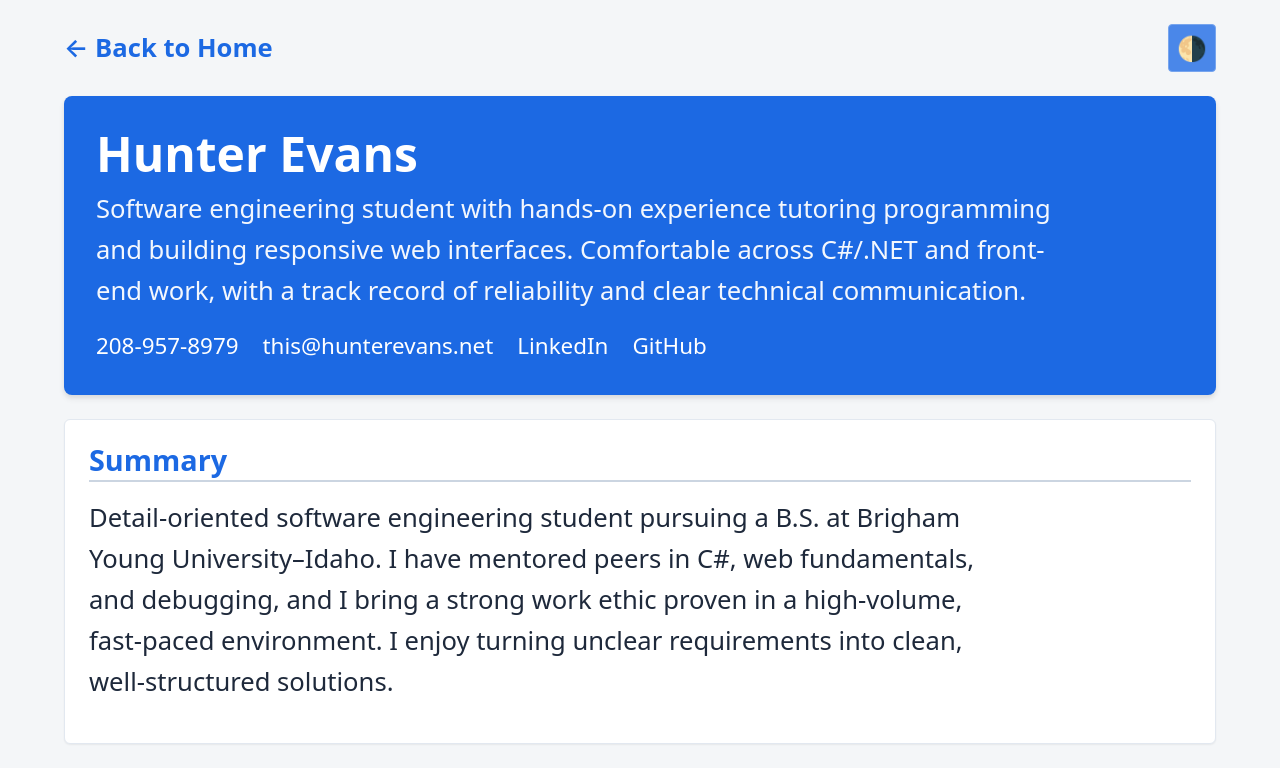
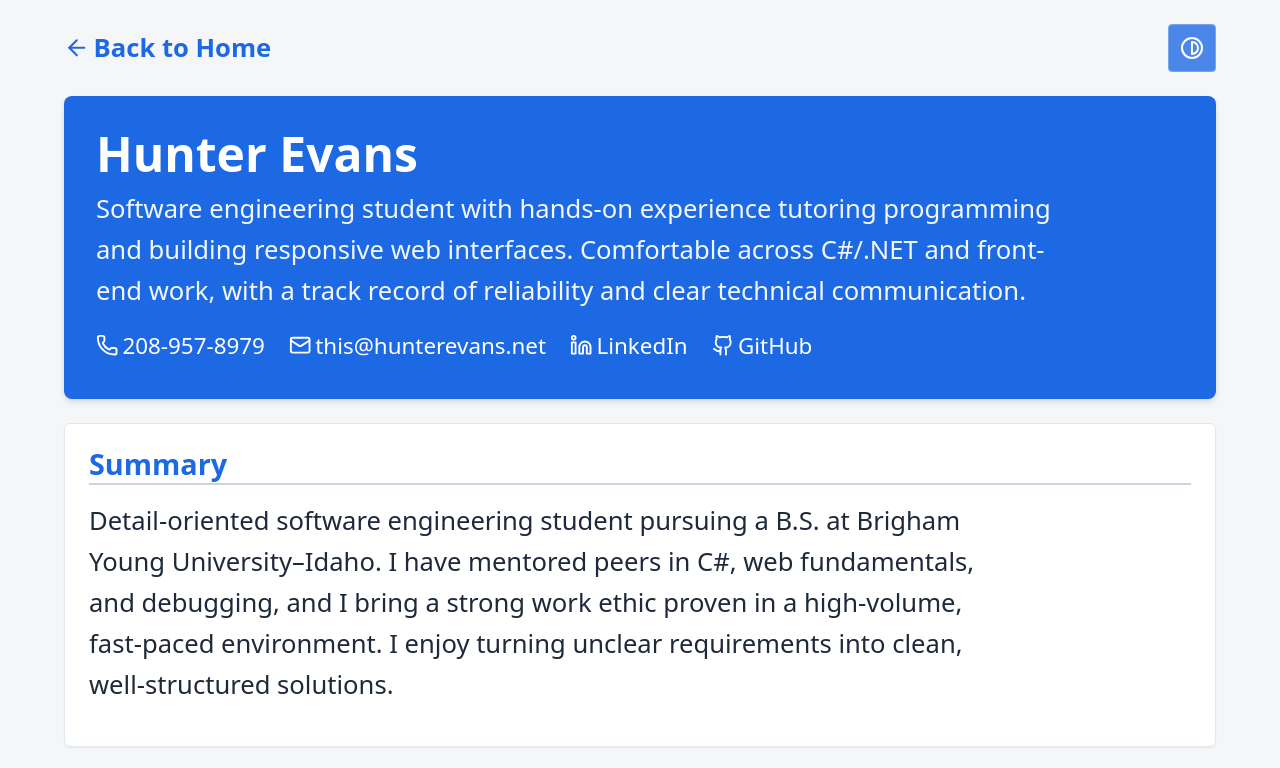
Before and after one commit to hunterevans0/wdd331-practice, a website: page resume.html in a window 1280 px wide. Shown: the top 768 px of the page. Drawn offline with Linux system fonts and the light colour scheme.

Commit message:
add SVGs

```diff
--- /dev/null
+++ b/css/components/icons.css
@@ -0,0 +1,26 @@
+/* ========================================
+   ICON SYSTEM
+   Inline SVG sprite icons from Lucide, referenced
+   with <use href="#icon-*">. This layer handles
+   sizing and layout only. Color is inherited from
+   the parent element's `color` via currentColor on
+   the wrapper <svg>, so icons follow the light/dark
+   color tokens automatically.
+   ======================================== */
+
+.icon {
+    display: inline-block;
+    width: 1em;
+    height: 1em;
+    vertical-align: -0.125em;
+    flex-shrink: 0;
+}
+
+/* Pair a glyph with adjacent label text: keeps the icon
+   optically centered on the text and adds a consistent gap.
+   Used on the contact links and the "Back to Home" link. */
+.icon-text {
+    display: inline-flex;
+    align-items: center;
+    gap: var(--spacing-xs);
+}
--- a/css/main.css
+++ b/css/main.css
@@ -26,6 +26,7 @@
 @import url('./components/effects.css');
 @import url('./components/resume.css');
 @import url('./components/forms.css');
+@import url('./components/icons.css');
 
 /* Utilities */
 @import url('./utilities/utilities.css');
--- a/css/print.css
+++ b/css/print.css
@@ -117,4 +117,15 @@
     .resume-contact span {
         color: inherit;
     }
+
+    /* Decorative icons add nothing on paper. Dropping them and
+       restoring normal inline flow keeps the ::after URL disclosure
+       (above) reading cleanly after each link's text. */
+    .icon {
+        display: none;
+    }
+
+    .icon-text {
+        display: inline;
+    }
 }
--- a/resume.html
+++ b/resume.html
@@ -8,11 +8,61 @@
     <link rel="stylesheet" href="dist/styles.css">
 </head>
 <body>
+    <!-- Hidden inline SVG sprite. Icons are Lucide (ISC), pasted as
+         <symbol> definitions and referenced below with <use>. This
+         container is display:none and aria-hidden so it never renders
+         or reaches the accessibility tree on its own. -->
+    <svg xmlns="http://www.w3.org/2000/svg" style="display: none;" aria-hidden="true">
+        <symbol id="icon-arrow-left" viewBox="0 0 24 24">
+            <path d="m12 19-7-7 7-7" />
+            <path d="M19 12H5" />
+        </symbol>
+        <symbol id="icon-phone" viewBox="0 0 24 24">
+            <path d="M13.832 16.568a1 1 0 0 0 1.213-.303l.355-.465A2 2 0 0 1 17 15h3a2 2 0 0 1 2 2v3a2 2 0 0 1-2 2A18 18 0 0 1 2 4a2 2 0 0 1 2-2h3a2 2 0 0 1 2 2v3a2 2 0 0 1-.8 1.6l-.468.351a1 1 0 0 0-.292 1.233 14 14 0 0 0 6.392 6.384" />
+        </symbol>
+        <symbol id="icon-mail" viewBox="0 0 24 24">
+            <path d="m22 7-8.991 5.727a2 2 0 0 1-2.009 0L2 7" />
+            <rect x="2" y="4" width="20" height="16" rx="2" />
+        </symbol>
+        <symbol id="icon-linkedin" viewBox="0 0 24 24">
+            <path d="M16 8a6 6 0 0 1 6 6v7h-4v-7a2 2 0 0 0-2-2 2 2 0 0 0-2 2v7h-4v-7a6 6 0 0 1 6-6z" />
+            <rect width="4" height="12" x="2" y="9" />
+            <circle cx="4" cy="4" r="2" />
+        </symbol>
+        <symbol id="icon-github" viewBox="0 0 24 24">
+            <path d="M15 22v-4a4.8 4.8 0 0 0-1-3.5c3 0 6-2 6-5.5.08-1.25-.27-2.48-1-3.5.28-1.15.28-2.35 0-3.5 0 0-1 0-3 1.5-2.64-.5-5.36-.5-8 0C6 2 5 2 5 2c-.3 1.15-.3 2.35 0 3.5A5.403 5.403 0 0 0 4 9c0 3.5 3 5.5 6 5.5-.39.49-.68 1.05-.85 1.65-.17.6-.22 1.23-.15 1.85v4" />
+            <path d="M9 18c-4.51 2-5-2-7-2" />
+        </symbol>
+        <symbol id="icon-contrast" viewBox="0 0 24 24">
+            <circle cx="12" cy="12" r="10" />
+            <path d="M12 18a6 6 0 0 0 0-12v12z" />
+        </symbol>
+    </svg>
+
     <div class="page-shell">
         <nav class="resume-nav no-print" aria-label="Site">
-            <a class="back-home" href="index.html">&larr; Back to Home</a>
+            <a class="back-home icon-text" href="index.html">
+                <!-- Decorative: the link's visible text already says
+                     "Back to Home", so the icon is hidden from AT. -->
+                <svg class="icon" viewBox="0 0 24 24" width="24" height="24"
+                     fill="none" stroke="currentColor" stroke-width="2"
+                     stroke-linecap="round" stroke-linejoin="round"
+                     aria-hidden="true" focusable="false">
+                    <use href="#icon-arrow-left"></use>
+                </svg>
+                Back to Home
+            </a>
+            <!-- Icon-only control: the accessible name lives on the button
+                 (aria-label), so the SVG itself is aria-hidden. -->
             <button class="theme-toggle-simple" type="button" aria-label="Toggle theme"
-                onclick="window.toggleThemePreference && window.toggleThemePreference()">🌗</button>
+                onclick="window.toggleThemePreference && window.toggleThemePreference()">
+                <svg class="icon" viewBox="0 0 24 24" width="24" height="24"
+                     fill="none" stroke="currentColor" stroke-width="2"
+                     stroke-linecap="round" stroke-linejoin="round"
+                     aria-hidden="true" focusable="false">
+                    <use href="#icon-contrast"></use>
+                </svg>
+            </button>
         </nav>
 
         <main>
@@ -25,11 +75,46 @@
                         across C#/.NET and front-end work, with a track record of
                         reliability and clear technical communication.
                     </p>
+                    <!-- Each icon sits beside its own link text, so every
+                         icon here is decorative (aria-hidden + focusable=false);
+                         the link text carries the accessible name. -->
                     <ul class="resume-contact">
-                        <li><a href="tel:+12089578979">208-957-8979</a></li>
-                        <li><a href="mailto:this@hunterevans.net">this@hunterevans.net</a></li>
-                        <li><a href="https://www.linkedin.com/in/hunterevans0">LinkedIn</a></li>
-                        <li><a href="https://github.com/hunterevans0">GitHub</a></li>
+                        <li><a class="icon-text" href="tel:+12089578979">
+                            <svg class="icon" viewBox="0 0 24 24" width="24" height="24"
+                                 fill="none" stroke="currentColor" stroke-width="2"
+                                 stroke-linecap="round" stroke-linejoin="round"
+                                 aria-hidden="true" focusable="false">
+                                <use href="#icon-phone"></use>
+                            </svg>
+                            208-957-8979
+                        </a></li>
+                        <li><a class="icon-text" href="mailto:this@hunterevans.net">
+                            <svg class="icon" viewBox="0 0 24 24" width="24" height="24"
+                                 fill="none" stroke="currentColor" stroke-width="2"
+                                 stroke-linecap="round" stroke-linejoin="round"
+                                 aria-hidden="true" focusable="false">
+                                <use href="#icon-mail"></use>
+                            </svg>
+                            this@hunterevans.net
+                        </a></li>
+                        <li><a class="icon-text" href="https://www.linkedin.com/in/hunterevans0">
+                            <svg class="icon" viewBox="0 0 24 24" width="24" height="24"
+                                 fill="none" stroke="currentColor" stroke-width="2"
+                                 stroke-linecap="round" stroke-linejoin="round"
+                                 aria-hidden="true" focusable="false">
+                                <use href="#icon-linkedin"></use>
+                            </svg>
+                            LinkedIn
+                        </a></li>
+                        <li><a class="icon-text" href="https://github.com/hunterevans0">
+                            <svg class="icon" viewBox="0 0 24 24" width="24" height="24"
+                                 fill="none" stroke="currentColor" stroke-width="2"
+                                 stroke-linecap="round" stroke-linejoin="round"
+                                 aria-hidden="true" focusable="false">
+                                <use href="#icon-github"></use>
+                            </svg>
+                            GitHub
+                        </a></li>
                     </ul>
                 </header>
 
```
Also changed, not shown: README.md, dist/styles.css.
